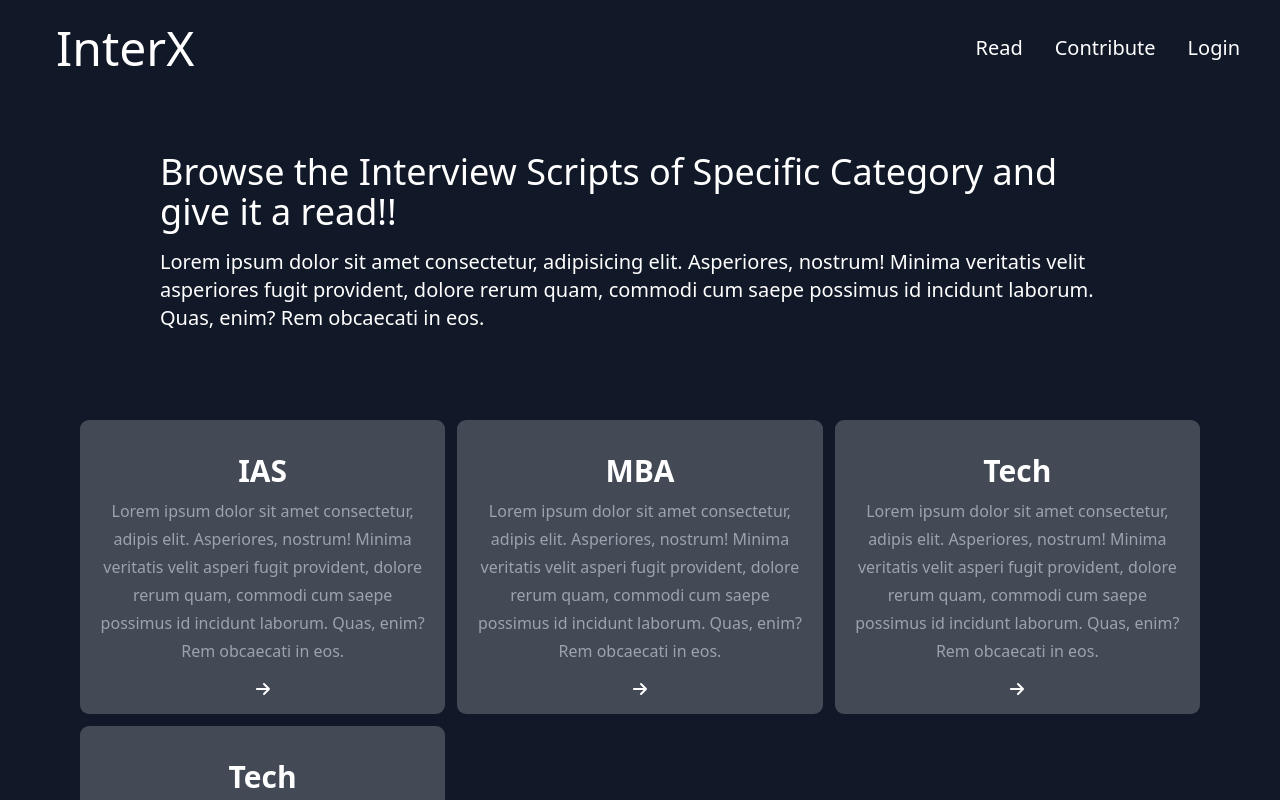
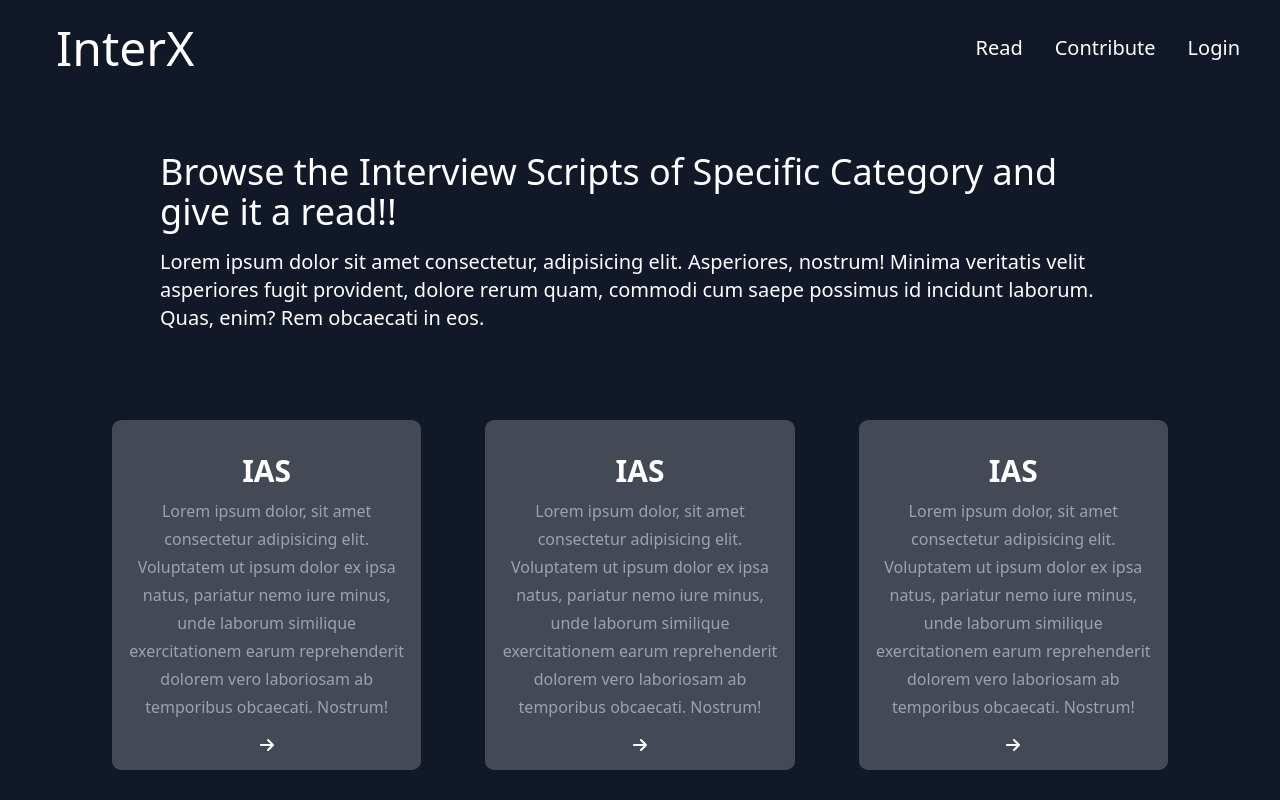
Before and after one commit to FinalYrProjectInterX/InterX-Frontend, a Next.js app: page /read in a window 1280 px wide. Shown: the top 800 px of the page. Built offline with nearby package versions, Linux system fonts and the light colour scheme.

Commit message:
upsc and ips pages added

```diff
--- /dev/null
+++ b/components/SearchBar.js
@@ -0,0 +1,20 @@
+// components/SearchBar.js
+
+import React from 'react';
+
+const SearchBar = ({ placeholder }) => {
+  return (
+    <div className="flex items-center border border-gray-300 rounded-md p-2">
+      <input
+        type="text"
+        placeholder={placeholder}
+        className="w-full outline-none"
+      />
+      <button className="ml-2 #ffffff36; hover:bg-blue-600 text-white px-4 py-2 rounded">
+        Search
+      </button>
+    </div>
+  );
+};
+
+export default SearchBar;
--- a/package.json
+++ b/package.json
@@ -14,7 +14,8 @@
     "@fortawesome/react-fontawesome": "^0.2.0",
     "next": "^14.1.3",
     "react": "^18.2.0",
-    "react-dom": "^18.2.0"
+    "react-dom": "^18.2.0",
+    "yarn": "^1.22.22"
   },
   "devDependencies": {
     "autoprefixer": "^10.0.1",
--- /dev/null
+++ b/pages/ias.js
@@ -0,0 +1,42 @@
+import React from 'react'
+import Image from 'next/image'
+import Navbar from '../components/Navbar'
+import indexStyle from '../styles/index.module.css';
+import Link from 'next/link';
+import { FontAwesomeIcon } from '@fortawesome/react-fontawesome';
+import { faArrowRight } from '@fortawesome/free-solid-svg-icons';
+import SearchBar from '../components/SearchBar';
+
+const ias= () => {
+  return (
+    <div className="bg-gray-900 min-h-screen">
+      <Navbar/>
+      <div className="flex flex-col items-start justify-center my-12 mx-40">
+
+      <div className="container mx-auto p-4">
+      <SearchBar placeholder="Search..." />
+    </div>
+
+      </div>
+      <div className="flex mx-20 my-20">
+        <Link href="" className={`flex flex-col items-center w-[30%] mx-8 ${indexStyle.blockstyle}`}>
+          <dt className="mt-4 font-semibold text-3xl">Himani Soni</dt>
+          <dd className="mt-2 leading-7 text-center text-gray-400">Lorem ipsum dolor, sit amet </dd>
+          <FontAwesomeIcon icon={faArrowRight} className='mt-4'/>
+        </Link>
+        <Link href="" className={`flex flex-col items-center w-[30%] mx-8 ${indexStyle.blockstyle}`}>
+          <dt className="mt-4 font-semibold text-3xl">Mitali Lohar</dt>
+          <dd className="mt-2 leading-7 text-center text-gray-400">Lorem ipsum dolor, sit amet </dd>
+          <FontAwesomeIcon icon={faArrowRight} className='mt-4'/>
+        </Link>
+        <Link href="" className={`flex flex-col items-center w-[30%] mx-8 ${indexStyle.blockstyle}`}>
+          <dt className="mt-4 font-semibold text-3xl">Umang Jain</dt>
+          <dd className="mt-2 leading-7 text-center text-gray-400">Lorem ipsum dolor, sit amet </dd>
+          <FontAwesomeIcon icon={faArrowRight} className='mt-4'/>
+        </Link>
+      </div>
+    </div>
+  )
+}
+
+export default ias
--- a/pages/read.js
+++ b/pages/read.js
@@ -30,10 +30,22 @@ const read = ({user, logout}) => {
         <p className="text-4xl my-2">Browse the Interview Scripts of Specific Category and give it a read!!</p>
         <p className='text-xl my-2'>Lorem ipsum dolor sit amet consectetur, adipisicing elit. Asperiores, nostrum! Minima veritatis velit asperiores fugit provident, dolore rerum quam, commodi cum saepe possimus id incidunt laborum. Quas, enim? Rem obcaecati in eos.</p>
       </div>
-      <div className="grid grid-cols-3 gap-3 mx-20 my-20">
-        {categories && categories.map((item)=>{
-          return <CategoryBlock key={item.id} item={item}/>
-        })}
+      <div className="flex mx-20 my-20">
+        <Link href="" className={`flex flex-col items-center w-[30%] mx-8 ${indexStyle.blockstyle}`}>
+          <dt className="mt-4 font-semibold text-3xl">IAS</dt>
+          <dd className="mt-2 leading-7 text-center text-gray-400">Lorem ipsum dolor, sit amet consectetur adipisicing elit. Voluptatem ut ipsum dolor ex ipsa natus, pariatur nemo iure minus, unde laborum similique exercitationem earum reprehenderit dolorem vero laboriosam ab temporibus obcaecati. Nostrum!</dd>
+          <FontAwesomeIcon icon={faArrowRight} className='mt-4'/>
+        </Link>
+        <Link href="" className={`flex flex-col items-center w-[30%] mx-8 ${indexStyle.blockstyle}`}>
+          <dt className="mt-4 font-semibold text-3xl">IAS</dt>
+          <dd className="mt-2 leading-7 text-center text-gray-400">Lorem ipsum dolor, sit amet consectetur adipisicing elit. Voluptatem ut ipsum dolor ex ipsa natus, pariatur nemo iure minus, unde laborum similique exercitationem earum reprehenderit dolorem vero laboriosam ab temporibus obcaecati. Nostrum!</dd>
+          <FontAwesomeIcon icon={faArrowRight} className='mt-4'/>
+        </Link>
+        <Link href="" className={`flex flex-col items-center w-[30%] mx-8 ${indexStyle.blockstyle}`}>
+          <dt className="mt-4 font-semibold text-3xl">IAS</dt>
+          <dd className="mt-2 leading-7 text-center text-gray-400">Lorem ipsum dolor, sit amet consectetur adipisicing elit. Voluptatem ut ipsum dolor ex ipsa natus, pariatur nemo iure minus, unde laborum similique exercitationem earum reprehenderit dolorem vero laboriosam ab temporibus obcaecati. Nostrum!</dd>
+          <FontAwesomeIcon icon={faArrowRight} className='mt-4'/>
+        </Link>
       </div>
     </div>
   )
--- /dev/null
+++ b/pages/upsc/upsc.js
@@ -0,0 +1,43 @@
+import React from 'react'
+import Image from 'next/image'
+import Navbar from '../../components/Navbar'
+import indexStyle from '../../styles/index.module.css';
+import Link from 'next/link';
+import { FontAwesomeIcon } from '@fortawesome/react-fontawesome';
+import { faArrowRight } from '@fortawesome/free-solid-svg-icons';
+
+const read = () => {
+  return (
+    <div className="bg-gray-900 min-h-screen">
+      <Navbar/>
+      <div className="flex flex-col items-start justify-center my-12 mx-40">
+        <p className="text-4xl my-2">Browse the Interview Scripts of Specific Category and give it a read!!</p>
+        <p className='text-xl my-2'>Lorem ipsum dolor sit amet consectetur, adipisicing elit. Asperiores, nostrum! Minima veritatis velit asperiores fugit provident, dolore rerum quam, commodi cum saepe possimus id incidunt laborum. Quas, enim? Rem obcaecati in eos.</p>
+      </div>
+      <div className="flex mx-20 my-20">
+        <Link href="/ias" className={`flex flex-col items-center w-[30%] mx-8 ${indexStyle.blockstyle}`}>
+          <dt className="mt-4 font-semibold text-3xl">IAS</dt>
+          <dd className="mt-2 leading-7 text-center text-gray-400">Lorem ipsum dolor, sit amet consectetur adipisicing elit. </dd>
+          <FontAwesomeIcon icon={faArrowRight} className='mt-4'/>
+        </Link>
+        <Link href="/ips" className={`flex flex-col items-center w-[30%] mx-8 ${indexStyle.blockstyle}`}>
+          <dt className="mt-4 font-semibold text-3xl">IPS</dt>
+          <dd className="mt-2 leading-7 text-center text-gray-400">Lorem ipsum dolor, sit amet consectetur adipisicing elit. </dd>
+          <FontAwesomeIcon icon={faArrowRight} className='mt-4'/>
+        </Link>
+        <Link href="/irs" className={`flex flex-col items-center w-[30%] mx-8 ${indexStyle.blockstyle}`}>
+          <dt className="mt-4 font-semibold text-3xl">IRS</dt>
+          <dd className="mt-2 leading-7 text-center text-gray-400">Lorem ipsum dolor, sit amet consectetur adipisicing elit. </dd>
+          <FontAwesomeIcon icon={faArrowRight} className='mt-4'/>
+        </Link>
+        <Link href="/ifs" className={`flex flex-col items-center w-[30%] mx-8 ${indexStyle.blockstyle}`}>
+          <dt className="mt-4 font-semibold text-3xl">IFS</dt>
+          <dd className="mt-2 leading-7 text-center text-gray-400">Lorem ipsum dolor, sit amet consectetur adipisicing elit.</dd>
+          <FontAwesomeIcon icon={faArrowRight} className='mt-4'/>
+        </Link>
+      </div>
+    </div>
+  )
+}
+
+export default read
```
Also changed, not shown: 2 other files (tests, documents, lock files or other folders).
